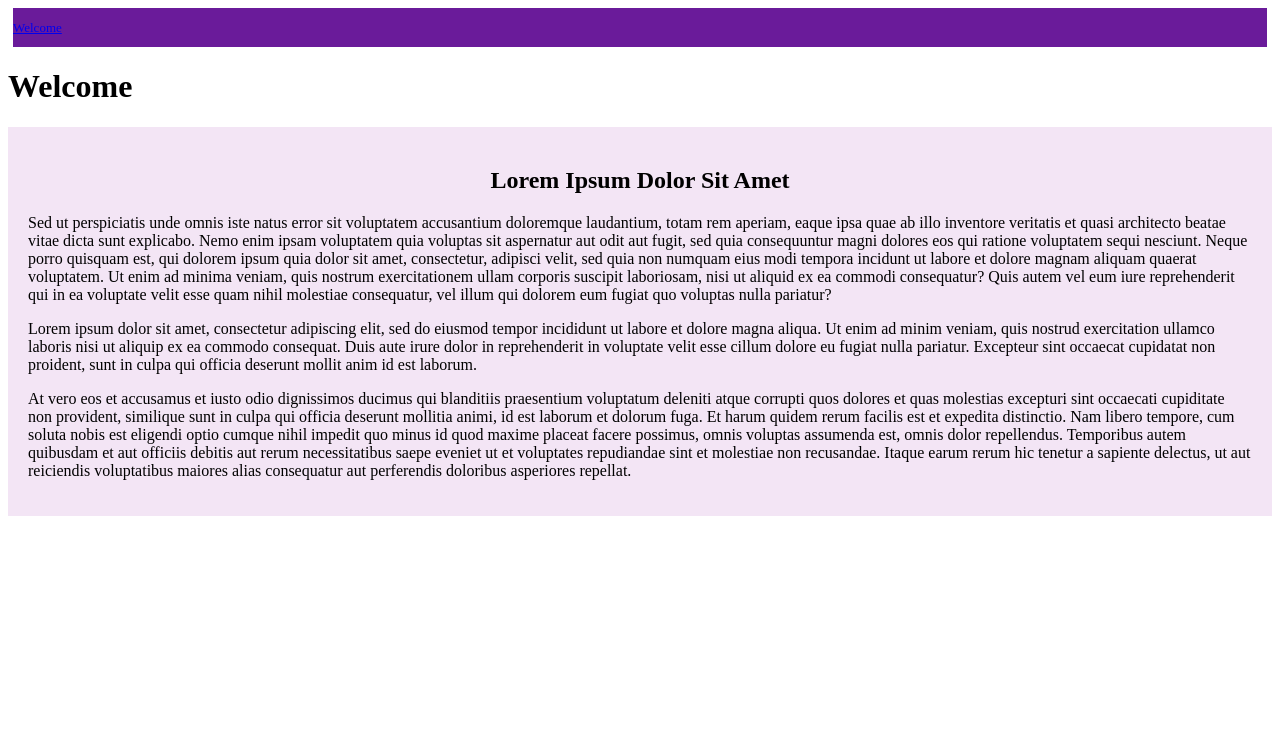
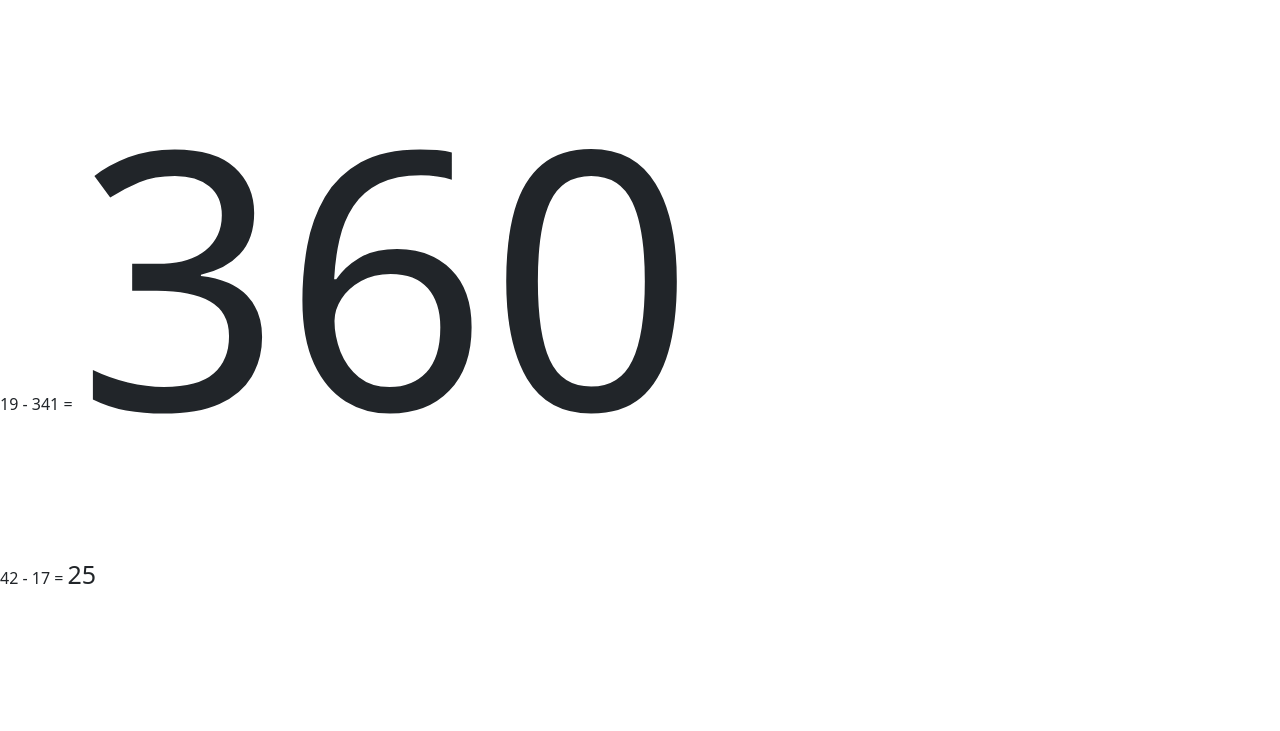
Before and after one commit to davidsjg/OngoingClassActivities, a React (Create React App) app in the folder react-class/: page / in a window 1280 px wide. Shown: the top 731 px of the page. Built offline with nearby package versions, Linux system fonts and the light colour scheme.

Commit message:
props successfully passed from one component to another

```diff
--- a/react-class/src/App.js
+++ b/react-class/src/App.js
@@ -1,17 +1,8 @@
 import React from "react";
-import Header from "./components/Header";
-import Section from "./components/Section";
-
-import Navbar from "./components/Navbar";
+import Calculator from "./components/Calculator";
 
 function App() {
-  return (
-    <div>
-      <Navbar />
-      <Header />
-      <Section />
-    </div>
-  );
+  return <Calculator />;
 }
 
 export default App;
--- /dev/null
+++ b/react-class/src/components/Calculator.js
@@ -0,0 +1,23 @@
+import React from "react";
+import Math from "./Math";
+
+// Create a new component named "Math"
+
+
+
+// Render one Math component in the place of each "?" mark
+// Math should accept 3 props
+// num1, operator, and num2
+// Math should return a span tag displaying the result e.g.  19 + 341 = 360
+function Calculator() {
+  return (
+    <div>
+      <p>19 - 341 = <Math num1="19" num2="341" operator="+"/></p>
+      <p>42 - 17 = <Math num1="42" num2="17" operator="-"/></p>
+      <p>100 * 3 = <Math num1="100" num2="3" operator="*"/></p>
+      <p>96 / 4 = <Math num1="96" num2="4" operator="/"/></p>
+    </div>
+  );
+}
+
+export default Calculator;
--- a/react-class/src/components/Header.js
+++ /dev/null
@@ -1,28 +0,0 @@
-import React from "react";
-
-// By importing the Header.css file, it is added to the DOM whenever this component loads
-
-const styles = {
-  header: {
-    background: "#b71775",
-    height: 200
-  },
-
-  headerH1: {
-    margin: 0,
-    paddingTop: 75,
-    textAlign: "center",
-    color: "#FFFFFF",
-    fontSize: 3,
-  },
-}
-
-function Header() {
-  return (
-    <header className="header">
-      <h1>Welcome</h1>
-    </header>
-  );
-}
-
-export default Header;
--- /dev/null
+++ b/react-class/src/components/Math.js
@@ -0,0 +1,45 @@
+import React from 'react'
+
+
+
+
+
+function Math(props) {
+    var num1 = parseInt(props.num1)
+    var num2 = parseInt(props.num2)
+    var operator = props.operator
+
+    let result
+
+
+    console.log('props.num1 ='  + typeof props.num1)
+
+
+
+    switch(operator) {
+    case '+':
+        result = num1 + num2;
+        break;
+    case '-':
+        result = num1 - num2;
+        break;
+    case '*':
+        result = num1 * num2;
+        break;
+    case '/':
+        result = num1 / num2;
+        break;
+    default:
+        result = NaN;
+    }
+
+
+
+    return (
+        <>
+            <span style={{fontSize:result}}>{result}</span>
+        </>
+    )
+}
+
+export default Math
--- a/react-class/src/components/Navbar.js
+++ /dev/null
@@ -1,32 +0,0 @@
-import React from "react";
-
-
-// By importing the Navbar.css file, it is added to the DOM whenever this component loads
-
-const style = {
-  navbar: {
-    background: "#6a1b9a",
-    height: 60,
-  },
-
-  navbarA: {
-    color: "#FFFFFF",
-    fontSize: 13,
-    textDecoration: "none",
-    background:"#6a1b9a",
-    margin: 5,
-    lineHeight: 3,
-  }
-
-}
-
-
-function Navbar() {
-  return (
-    <nav className="navbar" style={style.navbarA}>
-      <a href="/">Welcome</a>
-    </nav>
-  );
-}
-
-export default Navbar;
--- a/react-class/src/components/Section.js
+++ /dev/null
@@ -1,44 +0,0 @@
-import React from "react";
-import "../styles/Section.css";
-
-// By importing the Section.css file, it is added to the DOM whenever this component loads
-function Section() {
-  return (
-    <section className="section">
-      <h2>Lorem Ipsum Dolor Sit Amet</h2>
-      <p>
-        Sed ut perspiciatis unde omnis iste natus error sit voluptatem accusantium doloremque
-        laudantium, totam rem aperiam, eaque ipsa quae ab illo inventore veritatis et quasi
-        architecto beatae vitae dicta sunt explicabo. Nemo enim ipsam voluptatem quia voluptas sit
-        aspernatur aut odit aut fugit, sed quia consequuntur magni dolores eos qui ratione
-        voluptatem sequi nesciunt. Neque porro quisquam est, qui dolorem ipsum quia dolor sit amet,
-        consectetur, adipisci velit, sed quia non numquam eius modi tempora incidunt ut labore et
-        dolore magnam aliquam quaerat voluptatem. Ut enim ad minima veniam, quis nostrum
-        exercitationem ullam corporis suscipit laboriosam, nisi ut aliquid ex ea commodi
-        consequatur? Quis autem vel eum iure reprehenderit qui in ea voluptate velit esse quam nihil
-        molestiae consequatur, vel illum qui dolorem eum fugiat quo voluptas nulla pariatur?
-      </p>
-      <p>
-        Lorem ipsum dolor sit amet, consectetur adipiscing elit, sed do eiusmod tempor incididunt ut
-        labore et dolore magna aliqua. Ut enim ad minim veniam, quis nostrud exercitation ullamco
-        laboris nisi ut aliquip ex ea commodo consequat. Duis aute irure dolor in reprehenderit in
-        voluptate velit esse cillum dolore eu fugiat nulla pariatur. Excepteur sint occaecat
-        cupidatat non proident, sunt in culpa qui officia deserunt mollit anim id est laborum.
-      </p>
-      <p>
-        At vero eos et accusamus et iusto odio dignissimos ducimus qui blanditiis praesentium
-        voluptatum deleniti atque corrupti quos dolores et quas molestias excepturi sint occaecati
-        cupiditate non provident, similique sunt in culpa qui officia deserunt mollitia animi, id
-        est laborum et dolorum fuga. Et harum quidem rerum facilis est et expedita distinctio. Nam
-        libero tempore, cum soluta nobis est eligendi optio cumque nihil impedit quo minus id quod
-        maxime placeat facere possimus, omnis voluptas assumenda est, omnis dolor repellendus.
-        Temporibus autem quibusdam et aut officiis debitis aut rerum necessitatibus saepe eveniet ut
-        et voluptates repudiandae sint et molestiae non recusandae. Itaque earum rerum hic tenetur a
-        sapiente delectus, ut aut reiciendis voluptatibus maiores alias consequatur aut perferendis
-        doloribus asperiores repellat.
-      </p>
-    </section>
-  );
-}
-
-export default Section;
--- a/react-class/src/index.js
+++ b/react-class/src/index.js
@@ -1,5 +1,6 @@
 import React from 'react';
 import ReactDOM from 'react-dom';
 import App from './App';
+import 'bootstrap/dist/css/bootstrap.min.css'
 
 ReactDOM.render(<App />, document.getElementById('root'));
--- a/react-class/src/styles/Navbar.css
+++ /dev/null
@@ -1,12 +0,0 @@
-.navbar {
-  background: #6a1b9a;
-  height: 60px;
-}
-
-.navbar a {
-  color: white;
-  font-size: 1.3rem;
-  text-decoration: none;
-  margin: 5px;
-  line-height: 3;
-}
--- a/react-class/src/styles/Section.css
+++ /dev/null
@@ -1,8 +0,0 @@
-.section {
-  background: #f3e5f5;
-  padding: 20px;
-}
-
-.section h2 {
-  text-align: center;
-}
```
Also changed, not shown: react-class/src/styles/Header.css (deleted, +0 -12 lines).
